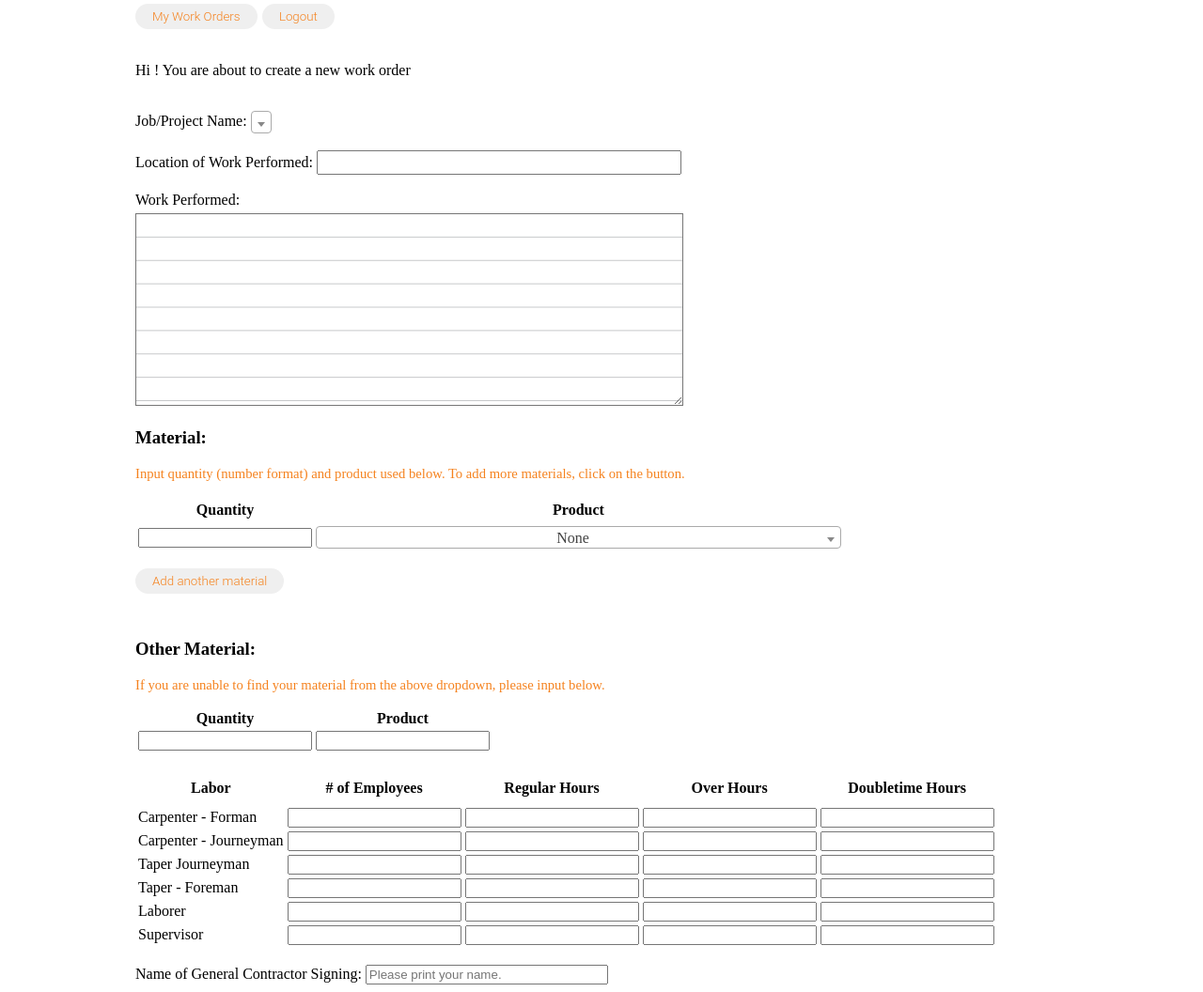
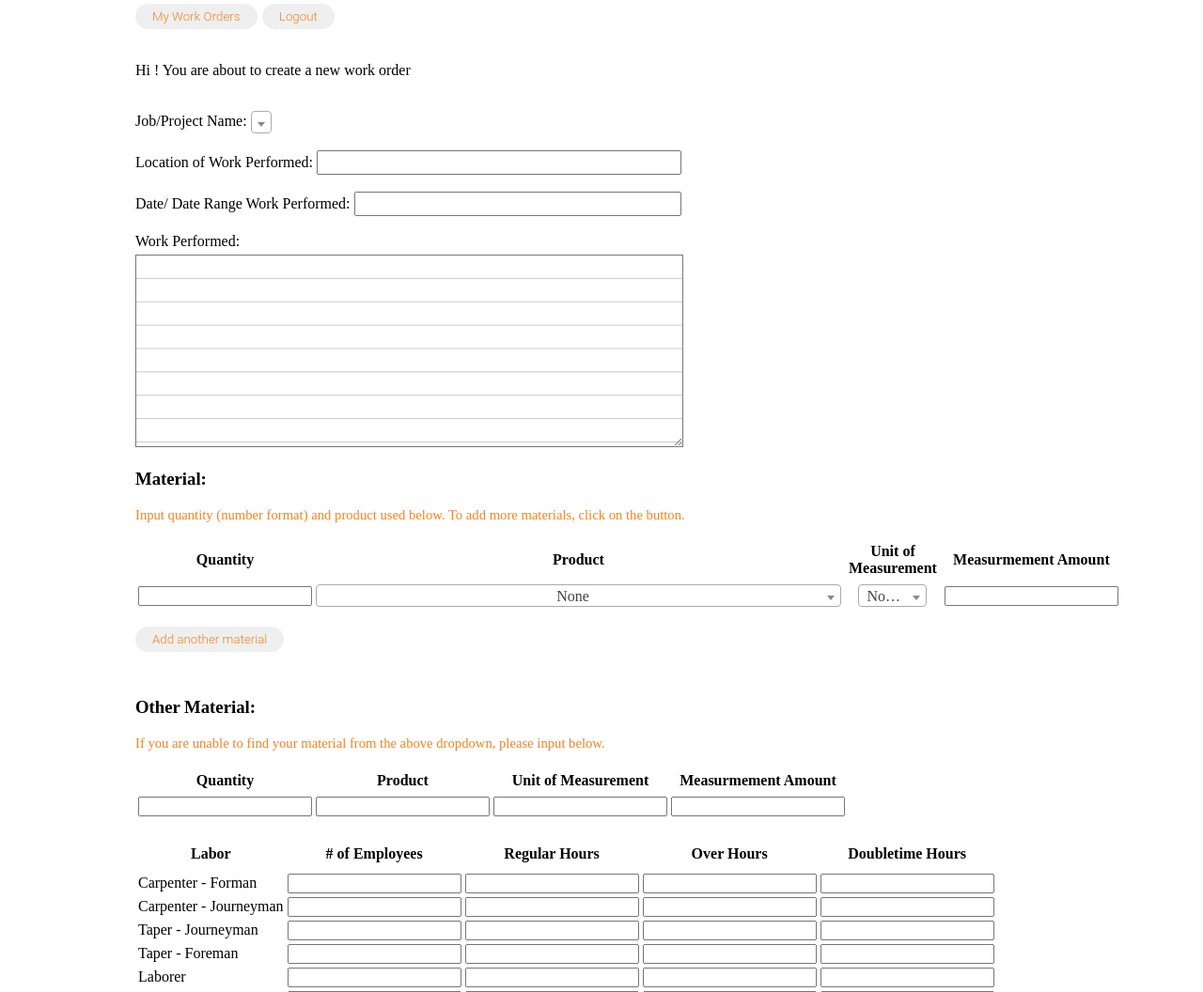
Before and after one commit to rajkapadia91/workorder, a Django app: template workorder_app/templates/createorder.html in a window 1280 px wide. Shown: the part 146-1202 px from the top of the page at 94% size. Run offline with Django 3.2, Linux system fonts and the light colour scheme; the template is opened without the code that fills it, so the values that code supplies are empty; some libraries are stand-ins or nearby versions.

Commit message:
added fields and tweaked

```diff
--- a/workorder_app/models.py
+++ b/workorder_app/models.py
@@ -98,6 +98,7 @@ class Supervisor(models.Model):
 
 class WorkOrder(models.Model):
     location = models.CharField(max_length=255)
+    date_work_performed = models.CharField(max_length=255, default="None")
     work_performed = models.TextField()
     signature_1 = models.TextField()
     signator_1 = models.CharField(max_length=255)
@@ -117,6 +118,8 @@ class WorkOrder(models.Model):
 class Material(models.Model):
     product = models.CharField(max_length=255, default="None")
     quantity = models.CharField(max_length=10, default="0")
+    measurement = models.CharField(max_length=20, default="None")
+    measurement_amount = models.CharField(max_length=20, default="None")
     workorder = models.ForeignKey(WorkOrder, related_name="materials", on_delete=models.CASCADE)
     created_at = models.DateTimeField(auto_now_add=True)
     updated_at = models.DateTimeField(auto_now=True)
@@ -124,6 +127,8 @@ class Material(models.Model):
 class OtherMaterial(models.Model):
     other_name = models.CharField(max_length=255, default="None")
     other_quantity = models.CharField(max_length=10, default="0")
+    other_measurement = models.CharField(max_length=20, default="None")
+    other_measurement_amount = models.CharField(max_length=20, default="None")
     workorder = models.OneToOneField(WorkOrder, related_name="othermaterial", on_delete=models.CASCADE)
     created_at = models.DateTimeField(auto_now_add=True)
     updated_at = models.DateTimeField(auto_now=True)
--- a/workorder_app/static/createorder.css
+++ b/workorder_app/static/createorder.css
@@ -42,6 +42,11 @@
     height: 20px;
 }
 
+#date_work_performed {
+    width: 340px;
+    height: 20px;
+}
+
 #work_performed{
     margin-top: 5px;
     line-height: 3.1ch;
@@ -73,7 +78,6 @@
 }
 
 #material_table tr th{
-    white-space: nowrap;
     padding: 5px;
     text-align: center;
     width: 40%;
@@ -83,6 +87,18 @@
     text-align: center;
     width: 40%;
   }
+
+  #other_material_table tr th{
+    padding: 5px;
+    text-align: center;
+    width: 40%;
+}
+
+#other_material_table {
+    text-align: center;
+    width: 40%;
+  }
+
 
 .select2-container .select2-selection--single {
     height: 24px!important;
--- a/workorder_app/templates/createorder.html
+++ b/workorder_app/templates/createorder.html
@@ -4,7 +4,7 @@
 <head>
     <meta charset="UTF-8">
     <meta name="viewport" content="width=device-width, initial-scale=1.0">
-    <title>Extra Work Order Page</title>
+    <title>Create Extra Work Order</title>
     {% load static %}
     <link rel="stylesheet" href="{% static 'createorder.css' %}">
     <script src="https://ajax.googleapis.com/ajax/libs/jquery/3.5.1/jquery.min.js"></script>
@@ -46,11 +46,11 @@
                 {% csrf_token %}
                 Job/Project Name: <select class="job_list" name="contractor">
                     {% for one_job in all_jobs %}
-                    <option value="{{one_job.id}}">Job Name: {{one_job.name}} &#160;&#160;&#160;&#160; General Contractor:
-                        {{one_job.contractor_name}}</option>
+                    <option value="{{one_job.id}}">Job Name: {{one_job.name}}</option>
                     {% endfor %}
                 </select> <br> <br>
-                Location of Work Performed: <input type="text" name="location" id="location_work"> <br> <br>
+                Location of Work Performed: <input type="text" name="location" id="location_work"> <br><br>
+                Date/ Date Range Work Performed: <input type="text" name="date_work_performed" id="date_work_performed"> <br><br>
                 Work Performed: <br>
                 <textarea name="work_performed" id="work_performed" cols="70" rows="8"></textarea><br>
 
@@ -63,6 +63,8 @@
                         <tr>
                             <th>Quantity</th>
                             <th>Product</th>
+                            <th>Unit of Measurement</th>
+                            <th>Measurmement Amount</th>
                         </tr>
                         <tr>
                             <td><input type="number" name="quantity1"></td>
@@ -200,6 +202,14 @@
                                 <option value="FRP Glue ">Location: FRP&#160;&#160;&#160;&#160;Product: FRP Glue </option>
                             </select>
                             </td>
+                            <td><select name="measurement1" class="measurement">
+                                <option value="">None &#160;&#160;&#160;&#160;</option>
+                                <option value="FT">FT</option>
+                                <option value="EA">EA</option>
+                                <option value="Box(s)">Box(s)</option>
+                                <option value="SQ FT">SQ FT</option>
+                            </select></td>
+                            <td><input type="text" name="measurement_amount1"></td>
                         </tr>
                     </table><br>
                     <button type="button" id="add_material">Add another material</button>
@@ -211,11 +221,14 @@
                         <tr>
                             <th>Quantity</th>
                             <th>Product</th>
+                            <th>Unit of Measurement</th>
+                            <th>Measurmement Amount</th>
                         </tr>
                         <tr>
                             <td><input type="number" name="other_quantity"></td>
                             <td><input type="text" name="other_name"></td>
-                            </td>
+                            <td><input type="test" name="other_measurement"></td>
+                            <td><input type="text" name="other_measurement_amount"></td>
                         </tr>
                     </table><br>
 
@@ -250,14 +263,14 @@
                         </tr>
                         <tr>
                             <input hidden type="text" name="labor_type_tj" value="Taper - Journeyman" id="">
-                            <td>Taper Journeyman</td>
+                            <td>Taper - Journeyman</td>
                             <td><input type="number" name="employee_numbers_tj" id=""></td>
                             <td><input type="number" name="regular_hours_tj" id=""></td>
                             <td><input type="number" name="over_hours_tj" id=""></td>
                             <td><input type="number" name="double_hours_tj" id=""></td>
                         </tr>
                         <tr>
-                            <input hidden type="text" name="labor_type_tf" value="Taper - Formeman" id="">
+                            <input hidden type="text" name="labor_type_tf" value="Taper - Foreman" id="">
                             <td>Taper - Foreman</td>
                             <td><input type="number" name="employee_numbers_tf" id=""></td>
                             <td><input type="number" name="regular_hours_tf" id=""></td>
@@ -592,6 +605,7 @@
         $(document).ready(function () {
             $('.job_list').select2();
             $('.material_list').select2();
+            $('.measurement').select2();
         });
 
         // $(document).ready(function () {
@@ -733,9 +747,10 @@
                                 <option value="FRP">Location: FRP&#160;&#160;&#160;&#160;Product: FRP</option>
                                 <option value="FRP Glue ">Location: FRP&#160;&#160;&#160;&#160;Product: FRP Glue </option>
                             </select>
-                            </td> </tr>`)
+                            </td><td><select name="measurement${i}" class="measurement"><option value="">None &#160;&#160;&#160;&#160;</option><option value="FT">FT</option><option value="EA">EA</option><option value="Box(s)">Box(s)</option><option value="SQ FT">SQ FT</option></select></td><td><input type="text" name="measurement_amount${i}"></td></tr>`)
             $(document).ready(function () {
             $('.material_list').select2();
+            $('.measurement').select2();
         });
         })
 
--- a/workorder_app/templates/editorder.html
+++ b/workorder_app/templates/editorder.html
@@ -4,7 +4,7 @@
 <head>
     <meta charset="UTF-8">
     <meta name="viewport" content="width=device-width, initial-scale=1.0">
-    <title>Extra Work Order Page</title>
+    <title>Extra Work Order Edit Page</title>
     {% load static %}
     <link rel="stylesheet" href="{% static 'editorder.css' %}">
     <script src="https://ajax.googleapis.com/ajax/libs/jquery/3.5.1/jquery.min.js"></script>
@@ -56,6 +56,8 @@
                 <tr>
                     <td>{{material.quantity}}</td>
                     <td>{{material.product}}</td>
+                    <td>{{material.measurement}}</td>
+                    <td>{{material.measurement_amount}}</td>
                 </tr>
                 {% endfor %}
                 <tr>
--- a/workorder_app/templates/home.html
+++ b/workorder_app/templates/home.html
@@ -4,7 +4,7 @@
 <head>
     <meta charset="UTF-8">
     <meta name="viewport" content="width=device-width, initial-scale=1.0">
-    <title>Document</title>
+    <title>Belcon Extra Work Order Login</title>
     {% load static %}
     <link rel="stylesheet" href="{% static 'home.css' %}">
     <script src="https://ajax.googleapis.com/ajax/libs/jquery/3.5.1/jquery.min.js"></script>
@@ -27,7 +27,7 @@
             </div>
         </div>
         <div class="box" id="form_1">
-            <h3>Please sign in or if you are first time user, register in order to create an extra work order.</h3>
+            <h3>Please sign in or if you are a first time user, register in order to create an extra work order.</h3>
             <form action="/create_account" method="post">
                 {% csrf_token %}
                 First Name: <input type="text" name="first_name" class="form_field"><br><br>
--- a/workorder_app/templates/jobname.html
+++ b/workorder_app/templates/jobname.html
@@ -4,7 +4,7 @@
 <head>
     <meta charset="UTF-8">
     <meta name="viewport" content="width=device-width, initial-scale=1.0">
-    <title>Document</title>
+    <title>Create & View Jobs</title>
     {% load static %}
     <link rel="stylesheet" href="{% static 'jobname.css' %}">
 </head>
--- a/workorder_app/templates/myworkorders.html
+++ b/workorder_app/templates/myworkorders.html
@@ -4,7 +4,7 @@
 <head>
     <meta charset="UTF-8">
     <meta name="viewport" content="width=device-width, initial-scale=1.0">
-    <title>All Work Orders</title>
+    <title>My Work Orders</title>
     {% load static %}
     <link rel="stylesheet" href="{% static 'workorder.css' %}">
 </head>
--- a/workorder_app/templates/workorder.html
+++ b/workorder_app/templates/workorder.html
@@ -4,7 +4,7 @@
 <head>
     <meta charset="UTF-8">
     <meta name="viewport" content="width=device-width, initial-scale=1.0">
-    <title>All Work Orders</title>
+    <title>All Work Orders - Admin View</title>
     {% load static %}
     <link rel="stylesheet" href="{% static 'workorder.css' %}">
 </head>
--- a/workorder_app/views.py
+++ b/workorder_app/views.py
@@ -102,6 +102,7 @@ def create_order(request):
         new_sup = Supervisor.objects.create(labor_type=request.POST['labor_type_s'],employee_numbers=request.POST['employee_numbers_s'], regular_hours=request.POST['regular_hours_s'], over_hours=request.POST['over_hours_s'], double_hours=request.POST['double_hours_s'])
         new_order = WorkOrder.objects.create(
             location=request.POST['location'],
+            date_work_performed = request.POST['date_work_performed'],
             work_performed=request.POST['work_performed'],
             signature_1=request.POST['signature_1'],
             signator_1=request.POST['signator_1'],
@@ -117,8 +118,8 @@ def create_order(request):
             user=User.objects.get(id=user_creating_order.id))
         mat_count = int(request.POST['material_count'])
         for i in range(1, mat_count+1):
-            new_material = Material.objects.create(product=request.POST[f"product{i}"], quantity= request.POST[f"quantity{i}"],workorder=WorkOrder.objects.get(id=new_order.id))
-        new_other_material = OtherMaterial.objects.create(other_name=request.POST['other_name'], other_quantity=request.POST['other_quantity'], workorder=WorkOrder.objects.get(id=new_order.id))
+            new_material = Material.objects.create(product=request.POST[f"product{i}"], quantity= request.POST[f"quantity{i}"], measurement=request.POST[f"measurement{i}"], measurement_amount= request.POST[f"measurement_amount{i}"], workorder=WorkOrder.objects.get(id=new_order.id))
+        new_other_material = OtherMaterial.objects.create(other_name=request.POST['other_name'], other_quantity=request.POST['other_quantity'], other_measurement=request.POST['other_measurement'], other_measurement_amount=request.POST['other_measurement_amount'],  workorder=WorkOrder.objects.get(id=new_order.id))
         return redirect (f"/workorderpreview/{new_order.id}")
     else:
         return redirect('/')
```
Also changed, not shown: workorder_app/templates/showworkorder.html (+13 -3 lines), workorder_app/templates/workorderpreview.html (+13 -3 lines), workorder_app/migrations/0004_auto_20201214_1840.py (added), workorder_app/migrations/0005_auto_20201214_1852.py (added), workorder_app/migrations/0006_workorder_date_work_performed.py (added).
